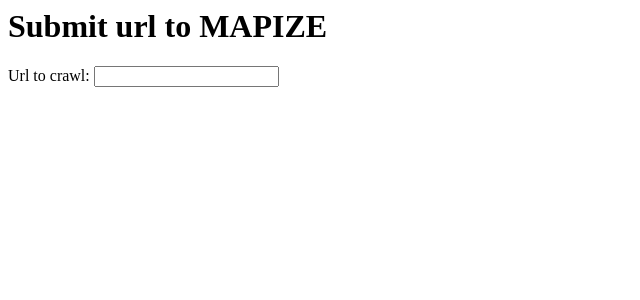
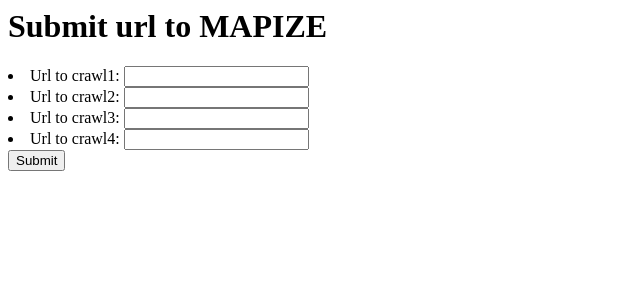
Before and after one commit to danguo1113/mapize, a Django app: page /submit/ in a window 1280 px wide. Shown: the top 300 px of the page, without its empty margins (0-640 px from the left). Run offline with Django 3.2, Linux system fonts and the light colour scheme.

Commit message:
Support for multiple url ingestion

```diff
--- a/mapize_campsites/campsites_finder/views.py
+++ b/mapize_campsites/campsites_finder/views.py
@@ -4,7 +4,10 @@
 import crawl_for_lst
 
 class SubmitURLForm(forms.Form):
-    url_to_crawl = forms.CharField()
+    url_to_crawl1 = forms.CharField()
+    url_to_crawl2 = forms.CharField(required=False)
+    url_to_crawl3 = forms.CharField(required=False)
+    url_to_crawl4 = forms.CharField(required=False)
 
 def create_location_lst(lst_of_locations):
     location_lst_formatted = []
@@ -23,17 +26,29 @@
     return location_lst_formatted
 
 def submit_form(request):
+    NUM_URLS_TO_CRAWL = 4
     if request.method == 'POST':
         form = SubmitURLForm(request.POST)
         if form.is_valid():
             # Do stuff
+            lst_of_urls = []
             context = {'unknown_url':False}
-            url_to_crawl = form.cleaned_data['url_to_crawl']
-            try:
-                lst_of_locations = crawl_for_lst.get_lst_of_locations(url_to_crawl)
-            except ValueError, SyntaxError:
-                context['unknown_url'] = True
-                return render_to_response('crawl_result.html',context_instance=RequestContext(request,context))
+            lst_of_urls.append(form.cleaned_data['url_to_crawl1'])
+            lst_of_urls.append(form.cleaned_data['url_to_crawl2'])
+            lst_of_urls.append(form.cleaned_data['url_to_crawl3'])
+            lst_of_urls.append(form.cleaned_data['url_to_crawl4'])
+            lst_of_locations = []
+            for url in lst_of_urls:
+                try:
+                    lst_of_locations += crawl_for_lst.get_lst_of_locations(url)
+                except ValueError, SyntaxError:
+                    print 'No data for ' + url
+
+            if len(lst_of_locations) == 0:
+                    context = {}
+                    context['unknown_url'] = True
+                    return render_to_response('crawl_result.html',context_instance=RequestContext(request,context))
+
             location_lst_formatted = create_location_lst(lst_of_locations)
             print location_lst_formatted
             context = {'location_lst_formatted':location_lst_formatted}
--- a/mapize_campsites/mapize_campsites/templates/crawl_result.html
+++ b/mapize_campsites/mapize_campsites/templates/crawl_result.html
@@ -25,8 +25,8 @@
     // ];
 
     var map = new google.maps.Map(document.getElementById('map'), {
-      zoom: 5,
-      center: new google.maps.LatLng(37, -122),
+      zoom: 6,
+      center: new google.maps.LatLng(38, -122),
       mapTypeId: google.maps.MapTypeId.ROADMAP
     });
 
--- a/mapize_campsites/mapize_campsites/templates/submit_url.html
+++ b/mapize_campsites/mapize_campsites/templates/submit_url.html
@@ -2,8 +2,11 @@
 <h1>Submit url to MAPIZE</h1>
 <form action="" method="post">{% csrf_token %}
 	{% for field in form %}
+	<li>
 		{{ field.label_tag }}
 		{{ field }}
+	</li>
 	{% endfor %}
+<input type="submit" value="Submit" />
 </form>
 </html>
```
Also changed, not shown: 1 other file.
